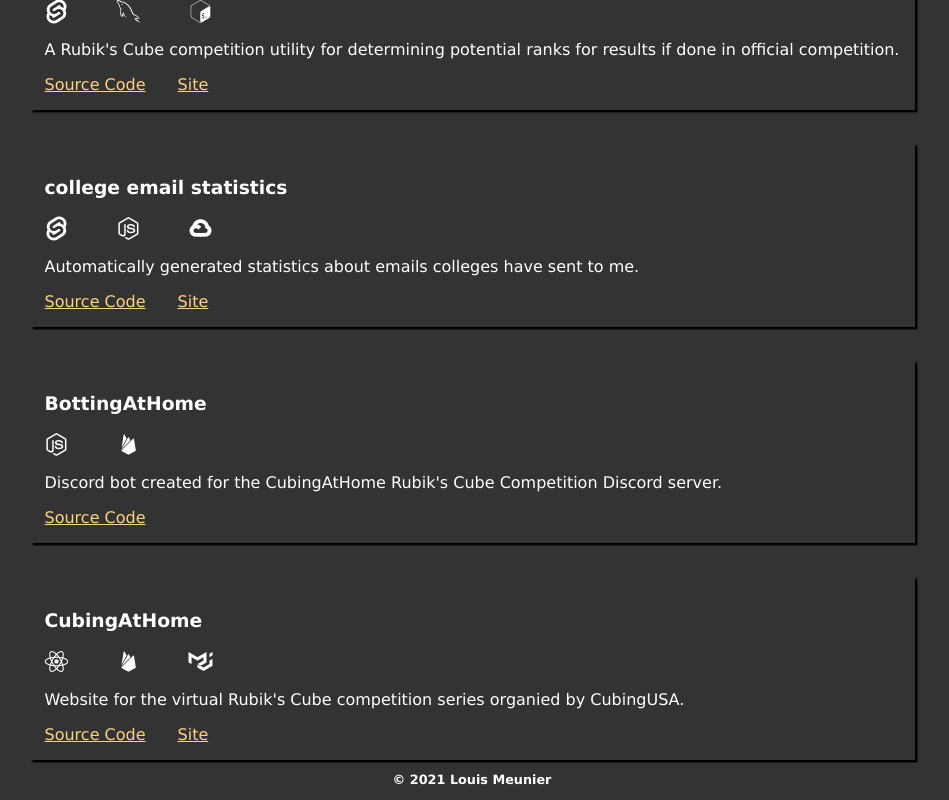
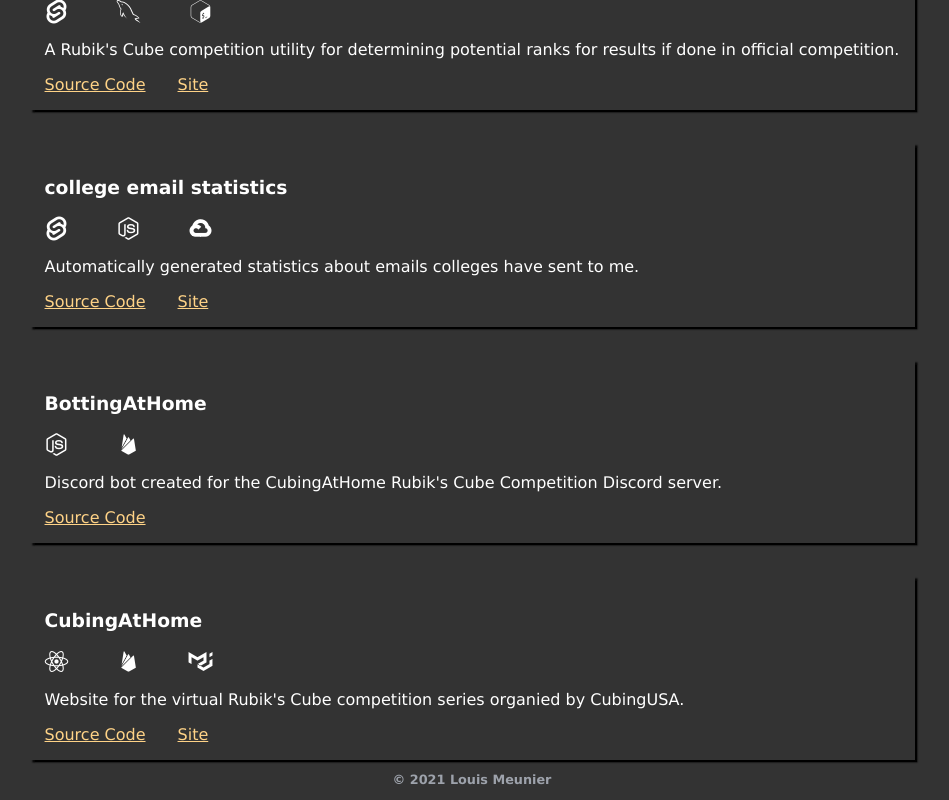
Before and after one commit to louismeunier/.net, a Svelte app: page / in a window 1280 px wide. Shown: the part 493-1293 px from the top of the page, without its empty margins (168-1117 px from the left). Built offline with nearby package versions, Linux system fonts and the light colour scheme.

Commit message:
Make footer slightly more subtle

```diff
--- a/src/components/Footer.svelte
+++ b/src/components/Footer.svelte
@@ -1,6 +1,7 @@
 <style>
  h3 {
      font-size: 0.8em;
+     color: var(--silver);
      text-align: center;
  }
  div {
```
